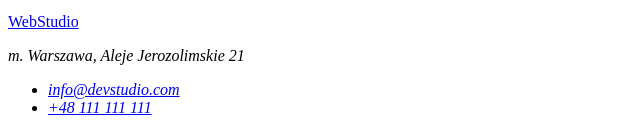
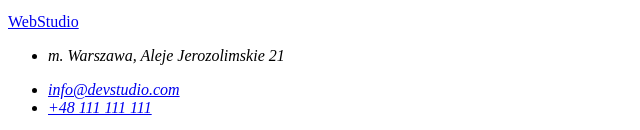
Before and after one commit to DamianCichyy/goit-markup-hw-01, a plain HTML site: page index.html in a window 1280 px wide. Shown: the part 3026-3156 px from the top of the page, 0-640 px from the left. Drawn offline with Linux system fonts and the light colour scheme.

Commit message:
Update index.html

```diff
--- a/index.html
+++ b/index.html
@@ -174,8 +174,8 @@
     <footer>
       <a href="#">WebStudio</a>
       <address>
-        <p>m. Warszawa, Aleje Jerozolimskie 21</p>
         <ul>
+          <li><p>m. Warszawa, Aleje Jerozolimskie 21</p></li>
           <li><a href="mailto:info@devstudio.com">info@devstudio.com</a></li>
           <li><a href="tel+48111111111">+48 111 111 111</a></li>
         </ul>
```
